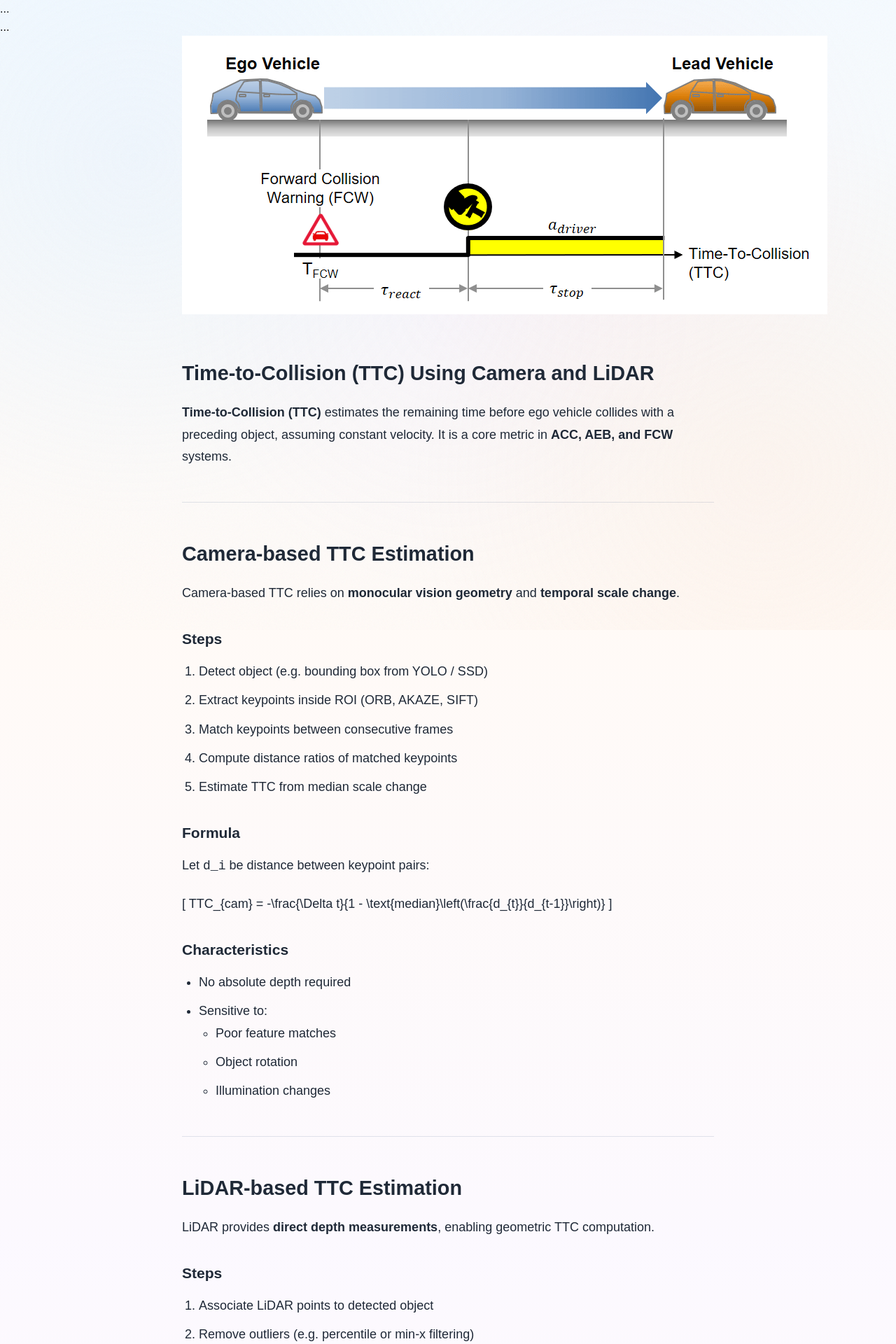
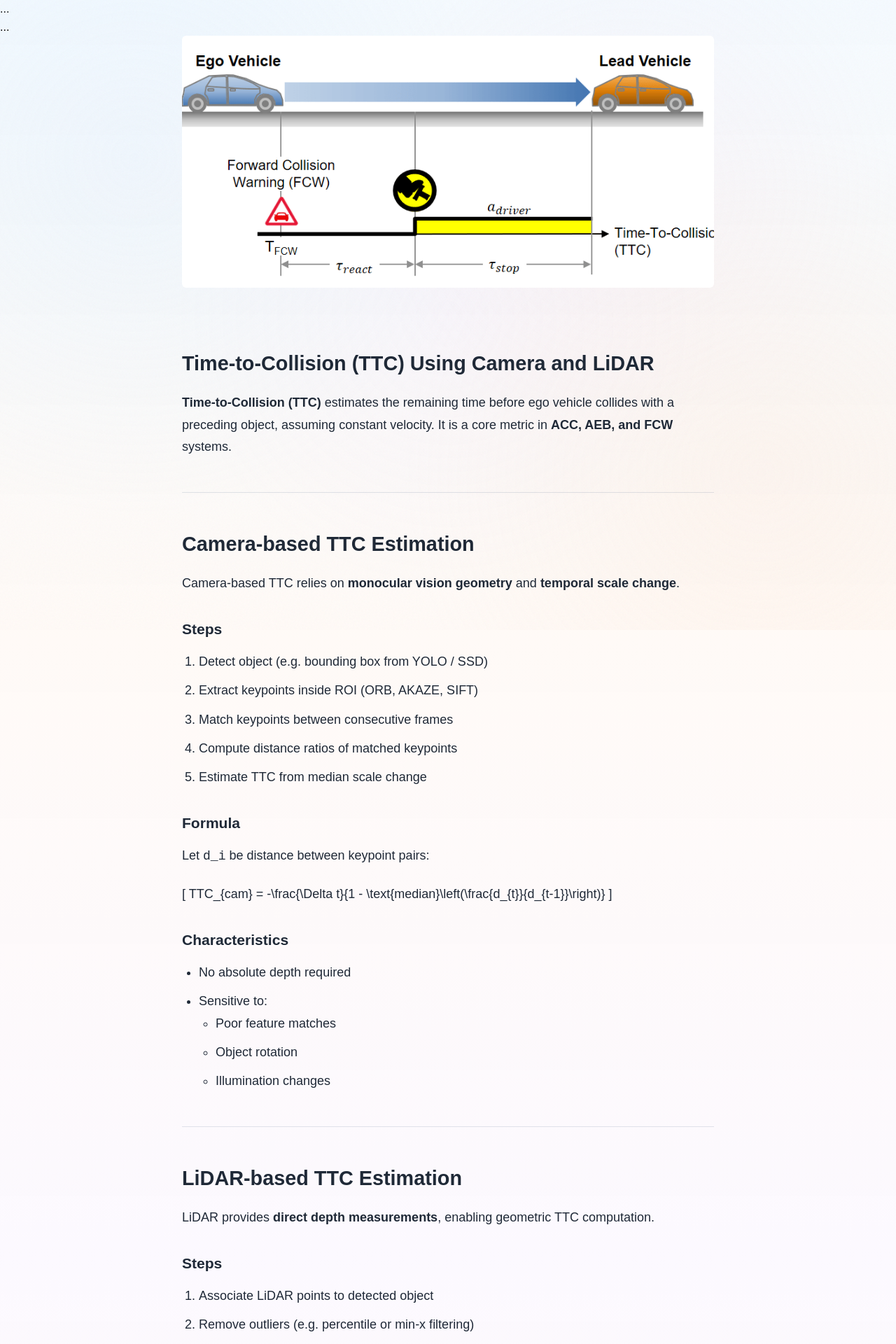
Before and after one commit to saurabhborse95/saurabhborse95.github.io, a Jekyll site: the page built from _posts/2026-02-03-ttc-camera-lidar.md, in a window 1280 px wide. Shown: the top 1920 px of the page at 70% size. Built offline with Jekyll 4.4.1, drawn with Linux system fonts in a browser that asks for light colours.

Commit message:
Add styles for post cover image

```diff
--- a/assets/css/style.css
+++ b/assets/css/style.css
@@ -832,6 +832,13 @@
         .post-content h3 {
             color: var(--primary);
         }
+        .post-cover {
+          width: 100%;
+          height: 360px;
+          object-fit: cover;
+          margin-bottom: 24px;
+          border-radius: 6px;
+        }
 
 
 
```
